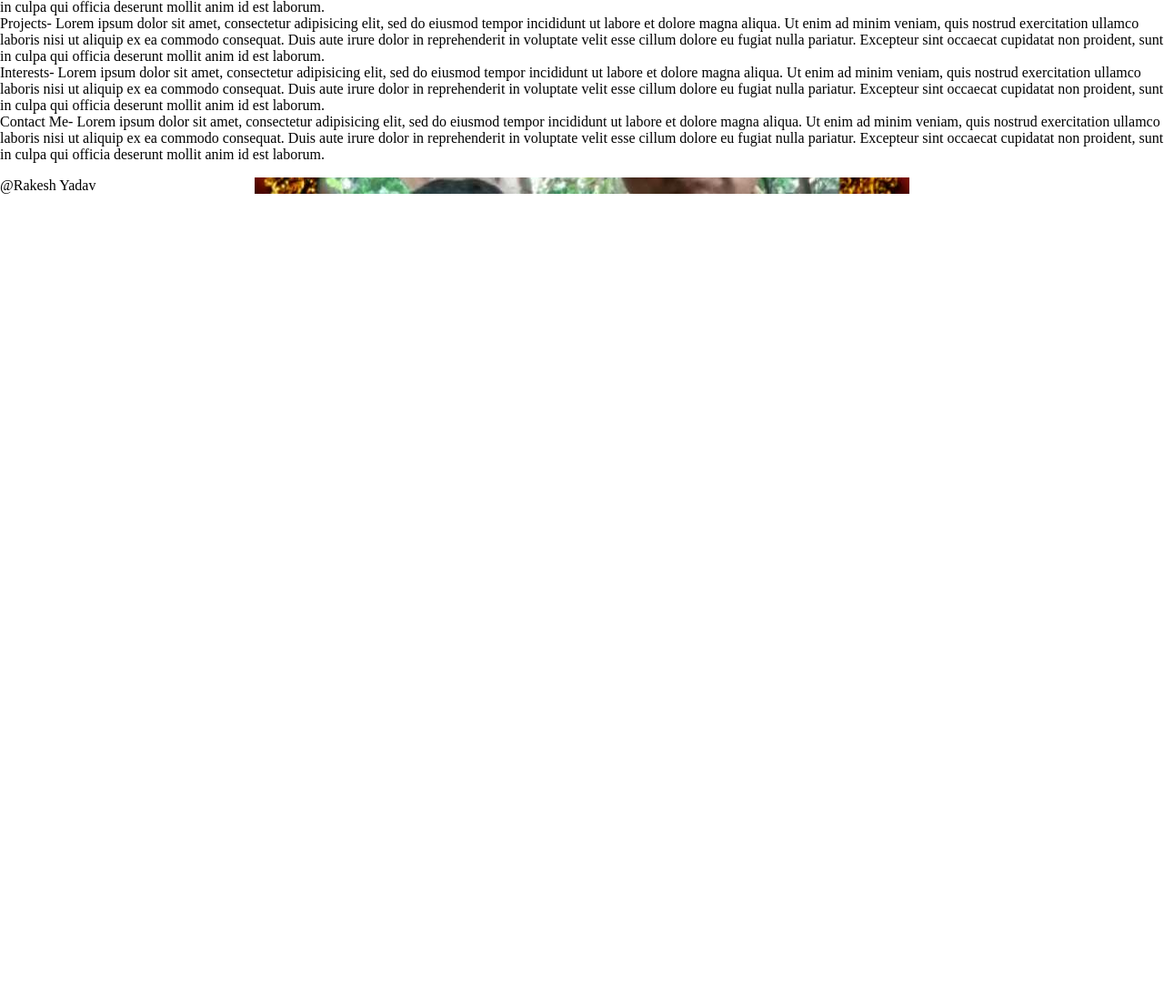
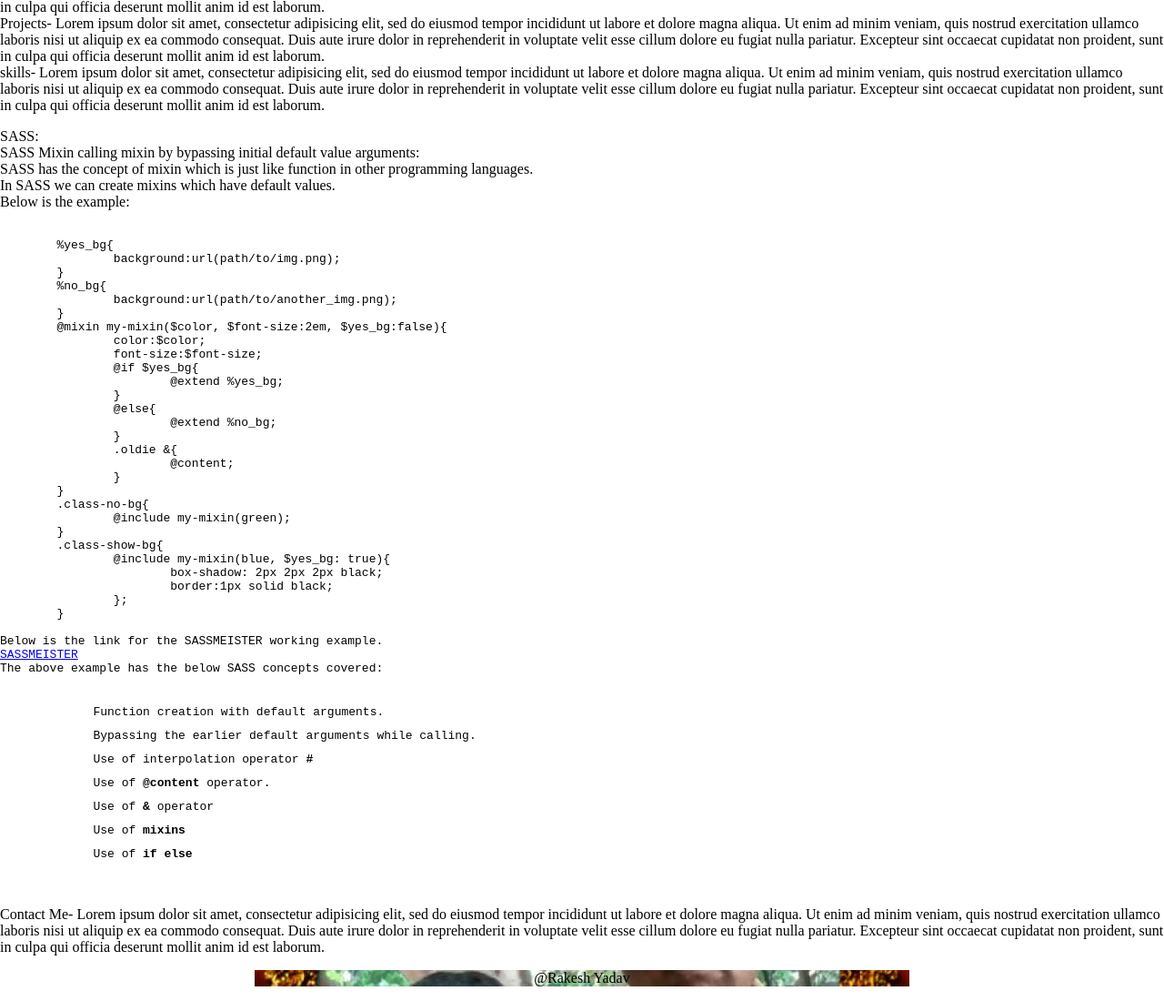
Before and after one commit to yrakesh/rakeshyadav, a plain HTML site: page index.html in a window 1280 px wide. Shown: the part 155-1255 px from the top of the page at 91% size. Before the commit the page ends 800 px from the top, so only its background shows below. Drawn offline with Linux system fonts and the light colour scheme.

Commit message:
add SASS mixin

```diff
--- a/css/style.css
+++ b/css/style.css
@@ -7,6 +7,7 @@ header{
 	text-align: center;
 	color:#FFF;
 }
+header h1{margin: 0;}
 nav{height:2em;background-color: #aaa;}
 ul{
 	list-style: none;
@@ -17,4 +18,5 @@ li{display: inline-block;line-height: 2em;width:15%;}
 li a{width: 100%;display: inline-block;}
 footer{
 	background: url(../img/sar.jpg) no-repeat center center;
+	text-align: center;
 }
--- a/index.html
+++ b/index.html
@@ -2,20 +2,20 @@
 <html lang="en">
 <head>
 	<meta charset="UTF-8">
-	<meta name="description" content="Rakesh Yadav, profile page, projects, technical skills">
+	<meta name="description" content="Rakesh J Yadav, profile page, projects, technical skills">
 	<meta name="keywords" content="Rakesh Yadav, profile page, projects, technical skills">
 	<meta name="author" content="Rakesh Yadav">
-	<title>Test GitHub Page</title>
+	<title>Rakesh J Yadav - Professional Skills</title>
 	<link rel="stylesheet" type="text/css" href="css/style.css">
 </head>
 <body>
-	<header>Rakesh Yadav</header>
+	<header><h1>Rakesh Yadav</h1></header>
 	<nav>
 		<ul>
 			<li><a href="#home">Home</a></li>
 			<li><a href="#about_me">About Me</a></li>
 			<li><a href="#projects">Projects</a></li>
-			<li><a href="#interests">Interests</a></li>
+			<li><a href="#skills">Skills</a></li>
 			<li><a href="#contact_me">Contact me</a></li>
 		</ul>
 	</nav>
@@ -42,12 +42,66 @@
 	proident, sunt in culpa qui officia deserunt mollit anim id est laborum.</section>
 
 
-	<section id="interests"> Interests- Lorem ipsum dolor sit amet, consectetur adipisicing elit, sed do eiusmod
+	<section id="skills">
+
+	skills- Lorem ipsum dolor sit amet, consectetur adipisicing elit, sed do eiusmod
 	tempor incididunt ut labore et dolore magna aliqua. Ut enim ad minim veniam,
 	quis nostrud exercitation ullamco laboris nisi ut aliquip ex ea commodo
 	consequat. Duis aute irure dolor in reprehenderit in voluptate velit esse
 	cillum dolore eu fugiat nulla pariatur. Excepteur sint occaecat cupidatat non
-	proident, sunt in culpa qui officia deserunt mollit anim id est laborum.</section>
+	proident, sunt in culpa qui officia deserunt mollit anim id est laborum.
+<p>
+SASS:<br>
+	SASS Mixin calling mixin by bypassing initial default value arguments:<br>
+	SASS has the concept of mixin which is just like function in other programming languages.<br>
+	In SASS we can create mixins which have default values.<br>
+	Below is the example:<br>
+<pre>
+<code>
+	%yes_bg{
+		background:url(path/to/img.png);
+	}
+	%no_bg{
+		background:url(path/to/another_img.png);
+	}
+	@mixin my-mixin($color, $font-size:2em, $yes_bg:false){
+		color:$color;
+		font-size:$font-size;
+		@if $yes_bg{
+			@extend %yes_bg;
+		}
+		@else{
+			@extend %no_bg;
+		}
+		.oldie &{
+			@content;
+		}
+	}
+	.class-no-bg{
+		@include my-mixin(green);
+	}
+	.class-show-bg{
+		@include my-mixin(blue, $yes_bg: true){
+			box-shadow: 2px 2px 2px black;
+			border:1px solid black;
+		};
+	}
+</code>
+Below is the link for the SASSMEISTER working example.
+<a href="http://sassmeister.com/gist/23908095b3b7f13f5a1a" target="_blank">SASSMEISTER</a>
+The above example has the below SASS concepts covered:
+<ol>
+	<li>Function creation with default arguments.</li>
+	<li>Bypassing the earlier default arguments while calling.</li>
+	<li>Use of interpolation operator <b>#</b></li>
+	<li>Use of <b>@content</b> operator.</li>
+	<li>Use of <b>&</b> operator</li>
+	<li>Use of <b>mixins</b></li>
+	<li>Use of <b>if else</b></li>
+</ol>
+</pre>
+</p>
+	</section>
 
 
 	<section id="contact_me"> Contact Me- Lorem ipsum dolor sit amet, consectetur adipisicing elit, sed do eiusmod
```
Also changed, not shown: images/sociacons.png (added), images/social-icons_alpha.png (added).
